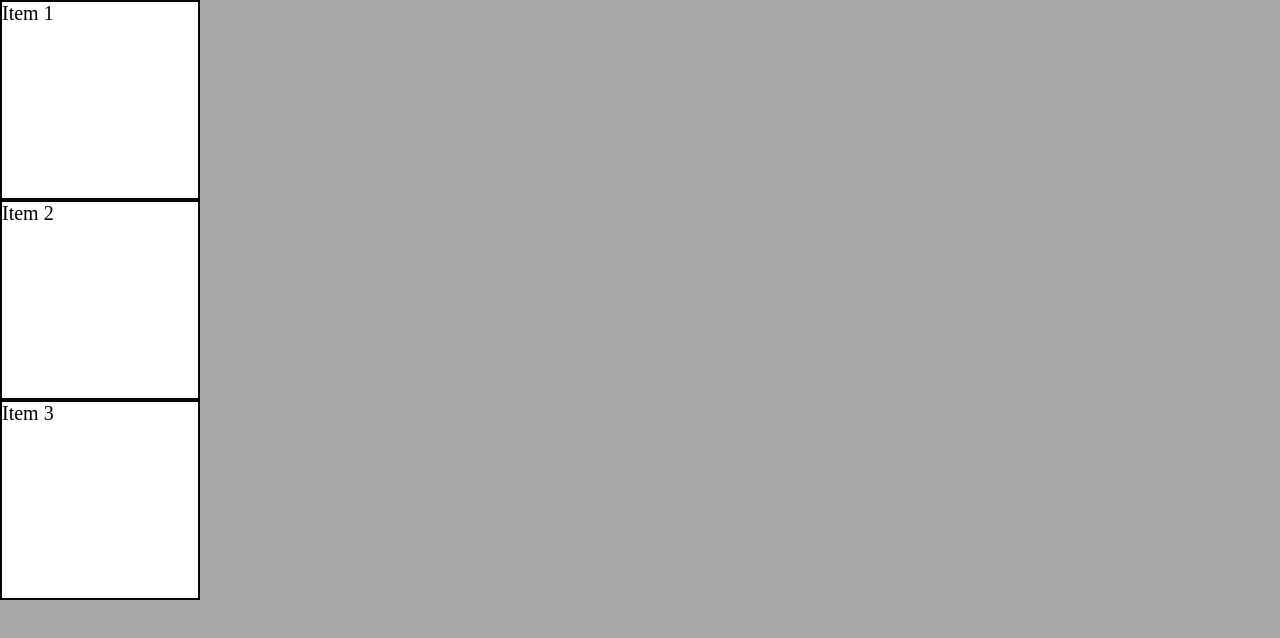
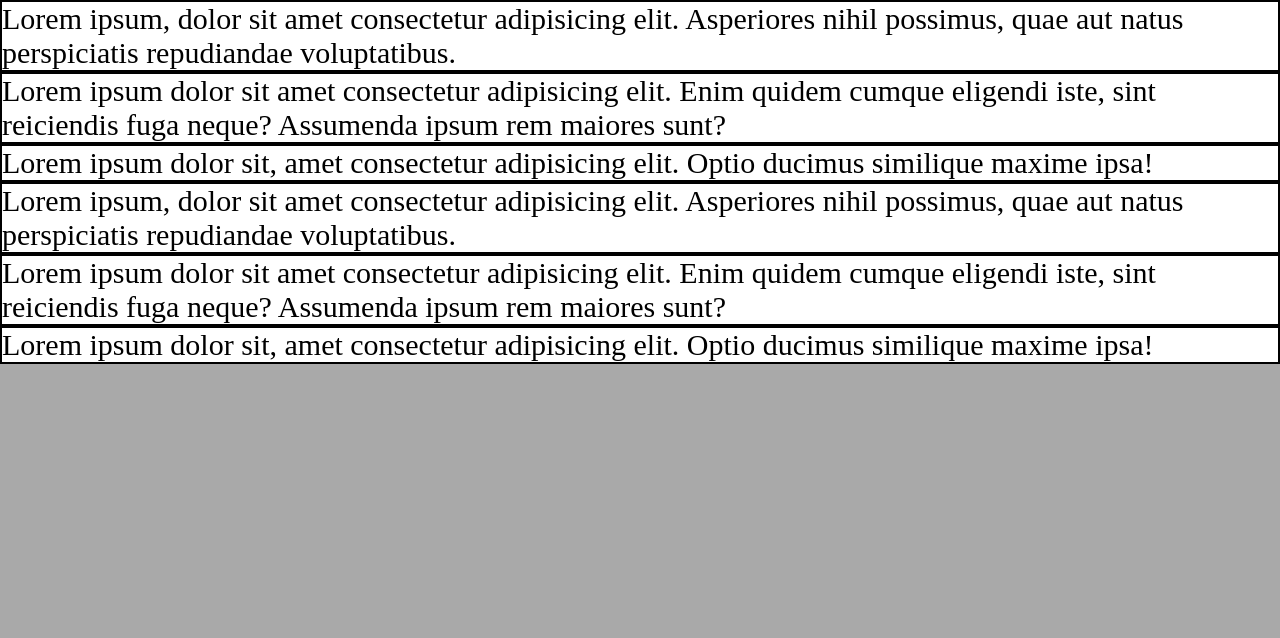
Before and after one commit to jsaraivasapori/Estudos-OneBitCode, a plain HTML site: page CSS MODERNO/Grid/index.html in a window 1280 px wide. Drawn offline with Linux system fonts and the light colour scheme; files that its build step writes are made by us from their sources.

Commit message:
Modificando layout para estudos com grid

```diff
--- a/CSS MODERNO/Grid/index.html
+++ b/CSS MODERNO/Grid/index.html
@@ -7,20 +7,29 @@
   <meta name="viewport" content="width=device-width, initial-scale=1.0">
   <link rel="stylesheet" href="./styles/style.css">
   <link rel="stylesheet" href="./style.css">
-  <title>Flexbox layout</title>
+  <title>Grid layout</title>
 </head>
 
 <body>
   <main>
     <div class="container">
       <div class="item">
-        <p>Item 1</p>
+        <p>Lorem ipsum, dolor sit amet consectetur adipisicing elit. Asperiores nihil possimus, quae aut natus perspiciatis repudiandae voluptatibus.</p>
       </div>
       <div class="item">
-        <p>Item 2</p>
+        <p>Lorem ipsum dolor sit amet consectetur adipisicing elit. Enim quidem cumque eligendi iste, sint reiciendis fuga neque? Assumenda ipsum rem maiores sunt?</p>
       </div>
       <div class="item">
-        <p>Item 3</p>
+        <p>Lorem ipsum dolor sit, amet consectetur adipisicing elit. Optio ducimus similique maxime ipsa!</p>
+      </div>
+      <div class="item">
+        <p>Lorem ipsum, dolor sit amet consectetur adipisicing elit. Asperiores nihil possimus, quae aut natus perspiciatis repudiandae voluptatibus.</p>
+      </div>
+      <div class="item">
+        <p>Lorem ipsum dolor sit amet consectetur adipisicing elit. Enim quidem cumque eligendi iste, sint reiciendis fuga neque? Assumenda ipsum rem maiores sunt?</p>
+      </div>
+      <div class="item">
+        <p>Lorem ipsum dolor sit, amet consectetur adipisicing elit. Optio ducimus similique maxime ipsa!</p>
       </div>
     </div>
   </body>
--- a/CSS MODERNO/Grid/styles/style.css
+++ b/CSS MODERNO/Grid/styles/style.css
@@ -8,9 +8,7 @@
   min-height: 100vh;
 }
 .item {
-  width: 200px;
-  height: 200px;
   border: 2px solid black;
   background-color: white;
-  font-size: 20px;
+  font-size: 30px;
 }
```
